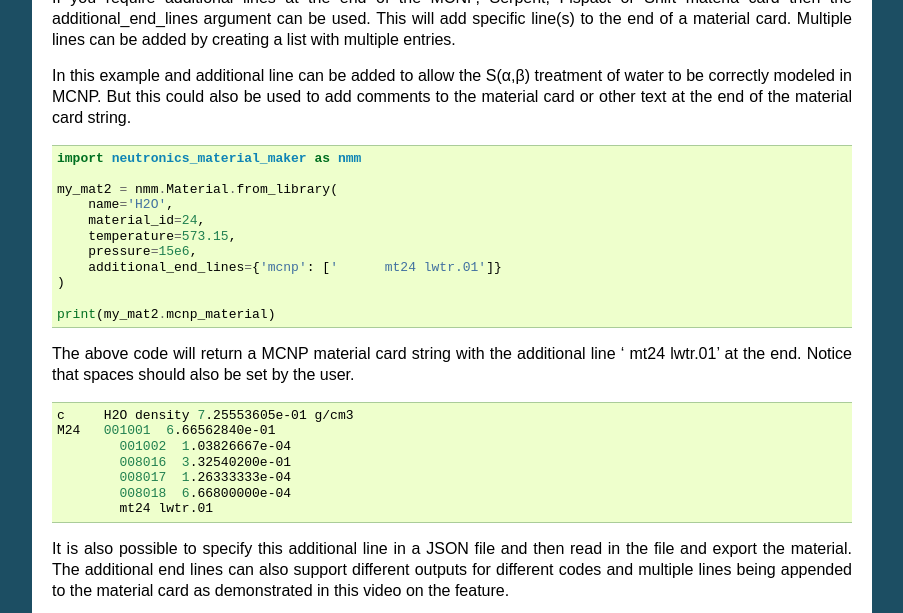
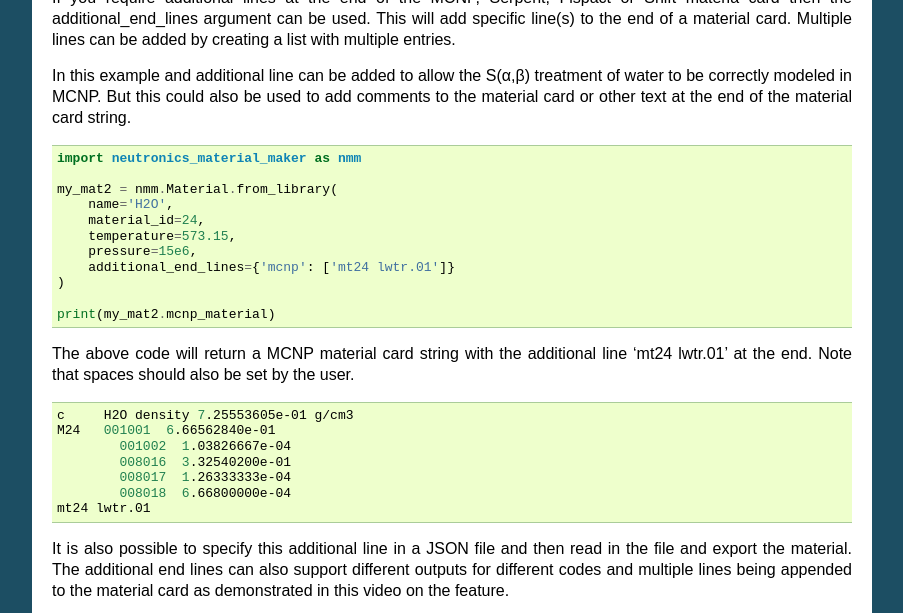
Before and after one commit to fusion-energy/neutronics_material_maker, a Sphinx documentation site: the page built from docs/source/example_material_from_library.rst, in a window 1280 px wide and 900 px high, scrolled down 1885 px, cut to the strip 0-613 px from the top of the window. Shown: the whole strip, without its empty margins (198-1101 px from the left). Built offline with Sphinx 7.4.7, drawn with Linux system fonts in a browser that asks for light colours; some of the changed text lies outside the part shown.

Commit message:
removed broken flibe link, fixed spacing for MCNP mt card, its a new card not within a material card

```diff
--- a/docs/source/example_material_from_library.rst
+++ b/docs/source/example_material_from_library.rst
@@ -65,7 +65,7 @@
 impacts the density of the material. The neutronics_material_maker adjusts the
 density to take temperature (in C or K) and the pressure into account when
 appropriate. Densities are calculated either by a material specific formula
-(for example `FLiBe <https://github.com/fusion-energy/neutronics_material_maker/blob/openmc_version/neutronics_material_maker/data/multiplier_and_breeder_materials.json>`_)
+(for example `FLiBe)
 or using `CoolProps <https://pypi.org/project/CoolProp/>`_ (for example coolants such as H2O).
 
 .. code-block:: python
@@ -146,13 +146,13 @@
         material_id=24,
         temperature=573.15,
         pressure=15e6,
-        additional_end_lines={'mcnp': ['      mt24 lwtr.01']}
+        additional_end_lines={'mcnp': ['mt24 lwtr.01']}
     )
 
     print(my_mat2.mcnp_material)
 
 The above code will return a MCNP material card string with the additional line
-'      mt24 lwtr.01' at the end. Notice that spaces should also be set by the
+'mt24 lwtr.01' at the end. Note that spaces should also be set by the
 user.
 
 .. code-block:: bash
@@ -163,7 +163,7 @@
             008016  3.32540200e-01
             008017  1.26333333e-04
             008018  6.66800000e-04
-            mt24 lwtr.01
+    mt24 lwtr.01
 
 It is also possible to specify this additional line in a JSON file and
 then read in the file and export the material. The additional end lines can
```
